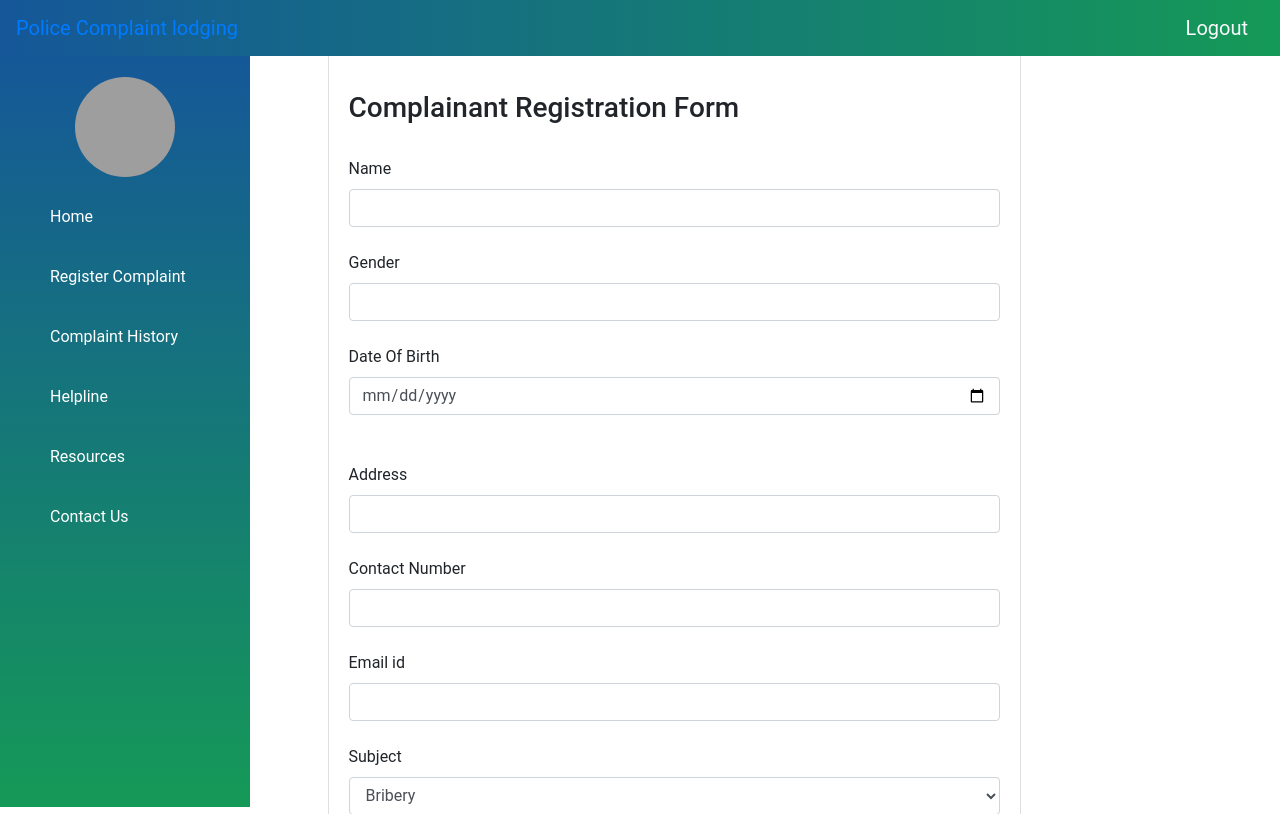
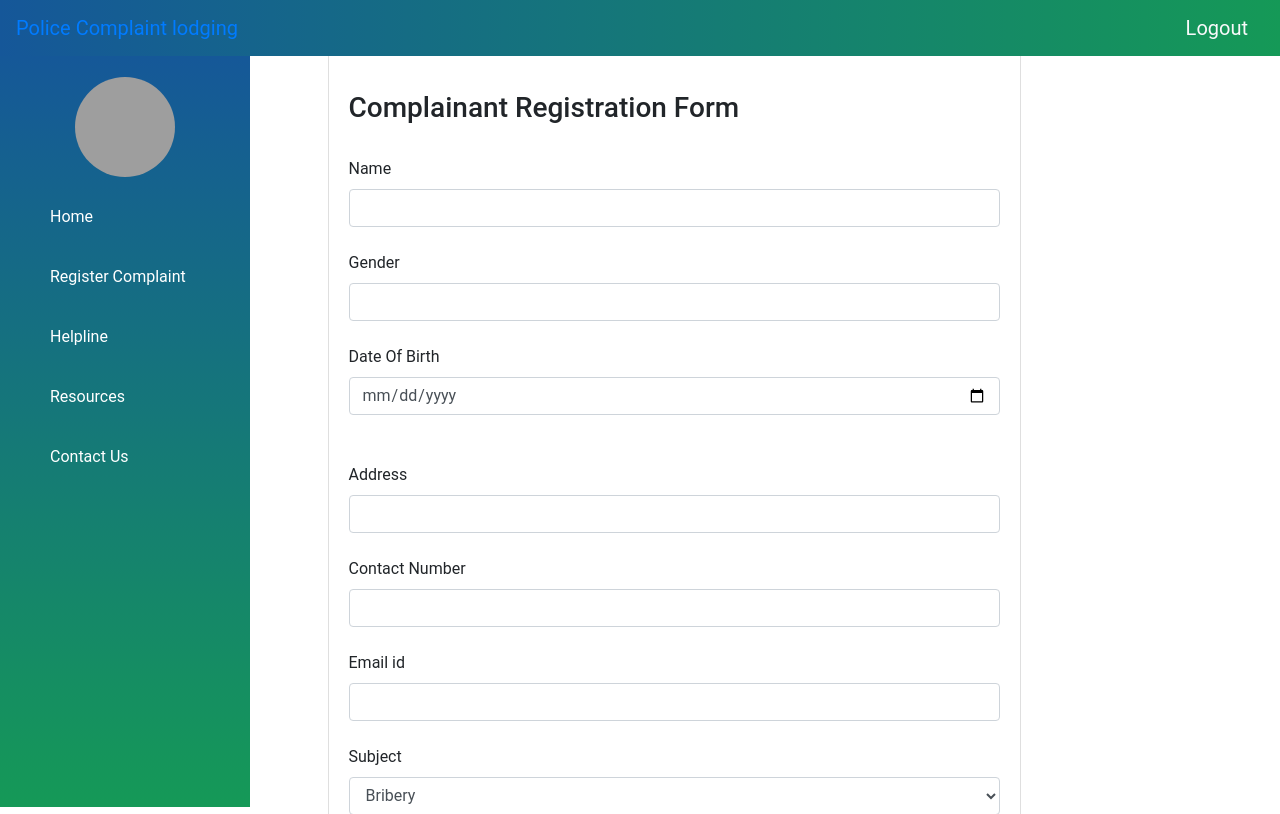
Before and after one commit to rakshmitha/police-complaint, a Flask app: page /register_complaint in a window 1280 px wide. Shown: the top 814 px of the page. Run offline with Flask 2, Linux system fonts and the light colour scheme; some libraries are stand-ins or nearby versions; grey boxes are pictures that could not be loaded.

Commit message:
reg complaint modified

```diff
--- a/templates/register_complaint.html
+++ b/templates/register_complaint.html
@@ -279,13 +279,11 @@
           <input type="checkbox" id="check" />
           <div class="mobile_nav">
             <div class="mobile_nav_items">
-              <a href="#"><i class="fas fa-desktop"></i><span>Home</span></a>
+              <a href="/dashboard"><i class="fas fa-desktop"></i><span>Home</span></a>
               <a href="/register_complaint"
                 ><i class="fas fa-cogs"></i><span>Register Complaint</span></a
               >
-              <a href="#"
-                ><i class="fas fa-table"></i><span>Complaint History</span></a
-              >
+
               <a href="#"><i class="fas fa-th"></i><span>Helpline</span></a>
               <a href="#"
                 ><i class="fas fa-info-circle"></i><span>Resources</span></a
@@ -300,18 +298,16 @@
               <img src="1.png" class="profile_image" alt="" />
               <!--<h4>Jessica</h4>-->
             </div>
-            <a href="#"><i class="fas fa-desktop"></i><span>Home</span></a>
+            <a href="/dashboard"><i class="fas fa-desktop"></i><span>Home</span></a>
             <a href="/register_complaint"
               ><i class="fas fa-cogs"></i><span>Register Complaint</span></a
             >
-            <a href="#"
-              ><i class="fas fa-table"></i><span>Complaint History</span></a
-            >
+
             <a href="#"><i class="fas fa-th"></i><span>Helpline</span></a>
             <a href="#"
               ><i class="fas fa-info-circle"></i><span>Resources</span></a
             >
-            <a href="#"
+            <a href="/contactus"
               ><i class="fas fa-sliders-h"></i><span>Contact Us</span></a
             >
           </div>
```
